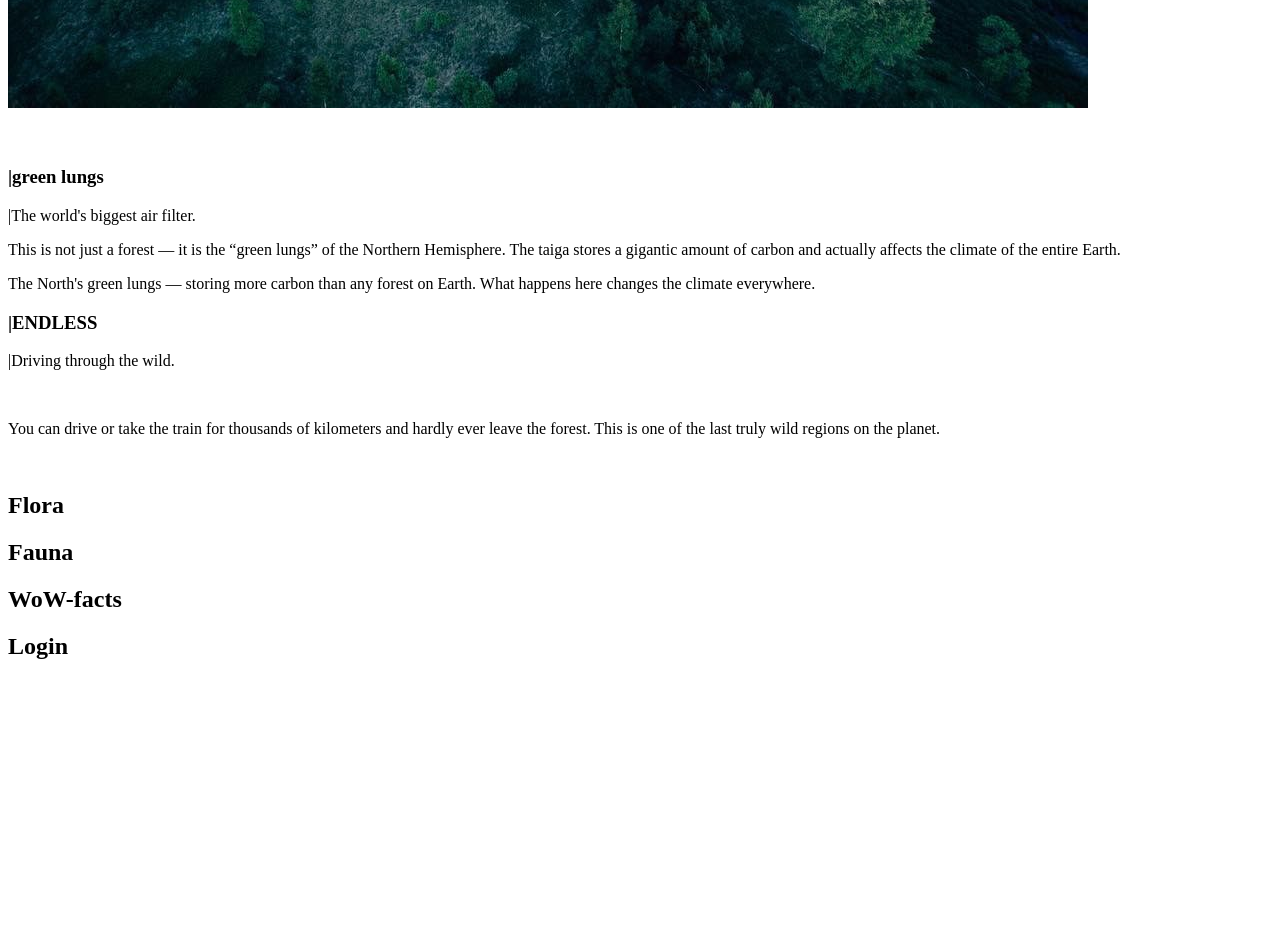
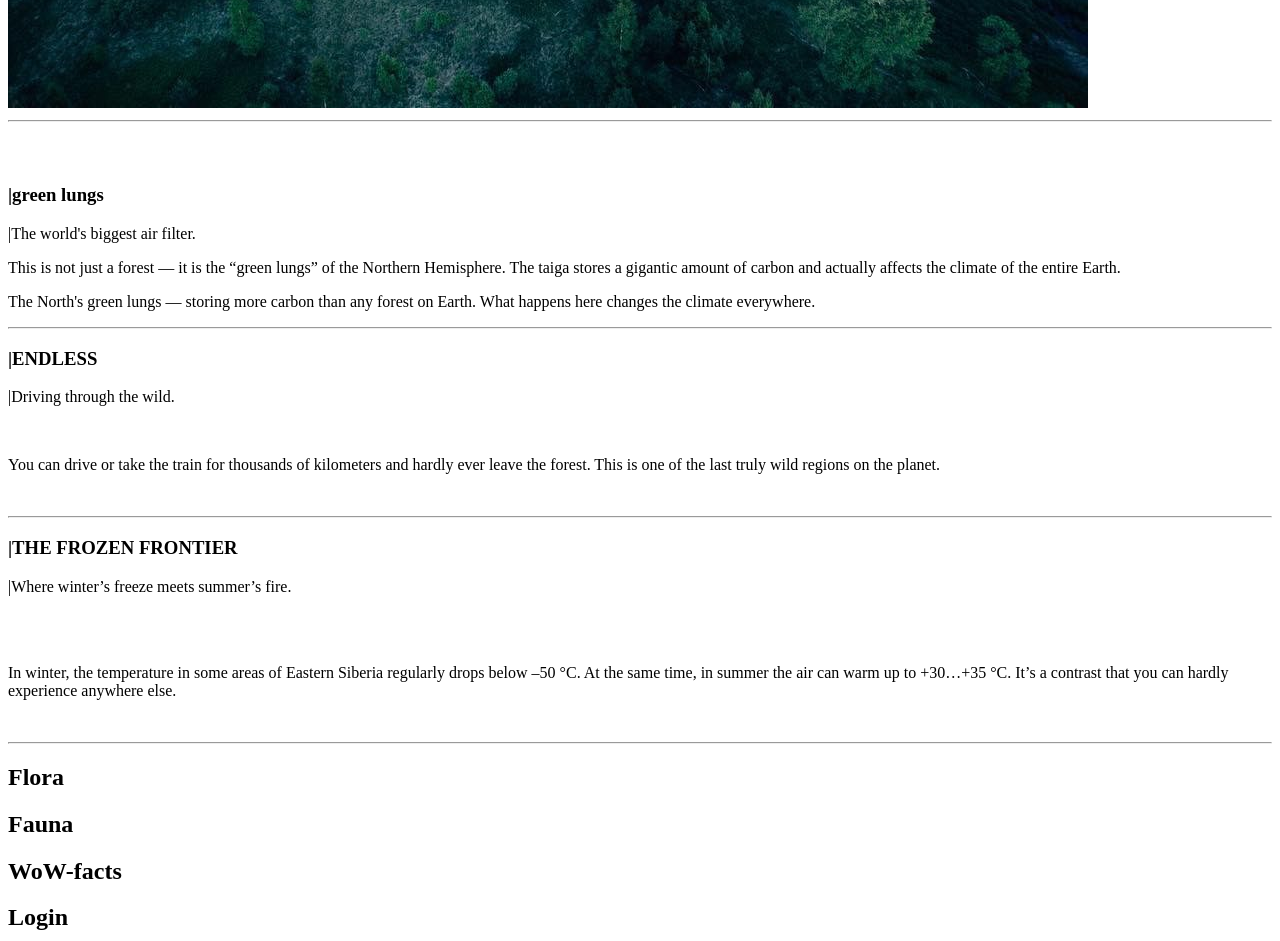
Before and after one commit to AshMiller04122005/portfolio--, a plain HTML site: page taiga-boreline-landing-portfolio.html in a window 1280 px wide. Shown: the part 2760-3701 px from the top of the page. Before the commit the page ends 3440 px from the top, so only its background shows below. Drawn offline with Linux system fonts and the light colour scheme; a web font is replaced by a local one.

Commit message:
refactor : добавил блок THE FROZEN FRONTIER и атрибуты к имейджам

```diff
--- a/taiga-boreline-landing-portfolio.html
+++ b/taiga-boreline-landing-portfolio.html
@@ -59,6 +59,7 @@
                     </div>
                 </div>
             </article>
+            <hr>
             <article>
                 <div>
                     <div>
@@ -91,7 +92,9 @@
                     </div>
                 </div>
             </article>
-                <div>
+            <hr>
+            <article>
+                 <div>
                     <div>
                         <h3>
                             |ENDLESS
@@ -112,9 +115,31 @@
                         <img src="" alt="">
                     </div>
                 </div>
+            </article>
+            <hr>
             <article>
+                <div>
+                    <div>
+                        <h3>|THE FROZEN FRONTIER</h3>
+                        <p>|Where winter’s freeze meets summer’s fire.</p>
+                    </div>
+                    <div>
+                        <div>
+                            <img src="" alt="">
+                        </div>
+                        <div>
+                            <img src="" alt="">
+                            <div>
+                                <p>In winter, the temperature in some areas of Eastern Siberia regularly drops below –50 °C. At the same time, in summer the air can warm up to +30…+35 °C. It’s a contrast that you can hardly experience anywhere else.</p>
+                            </div>
+                        </div>
+                        <div>
+                            <img src="" alt="">
+                        </div>
+                    </div>
+                </div>
             </article>
-            <article></article>
+            <hr>
             <article></article>
         </section>
         <section id="flora-main-info">
```
Also changed, not shown: taiga-tourism-lending/1-page/summer-winter-4-block/border-for-block-4.svg (added).
